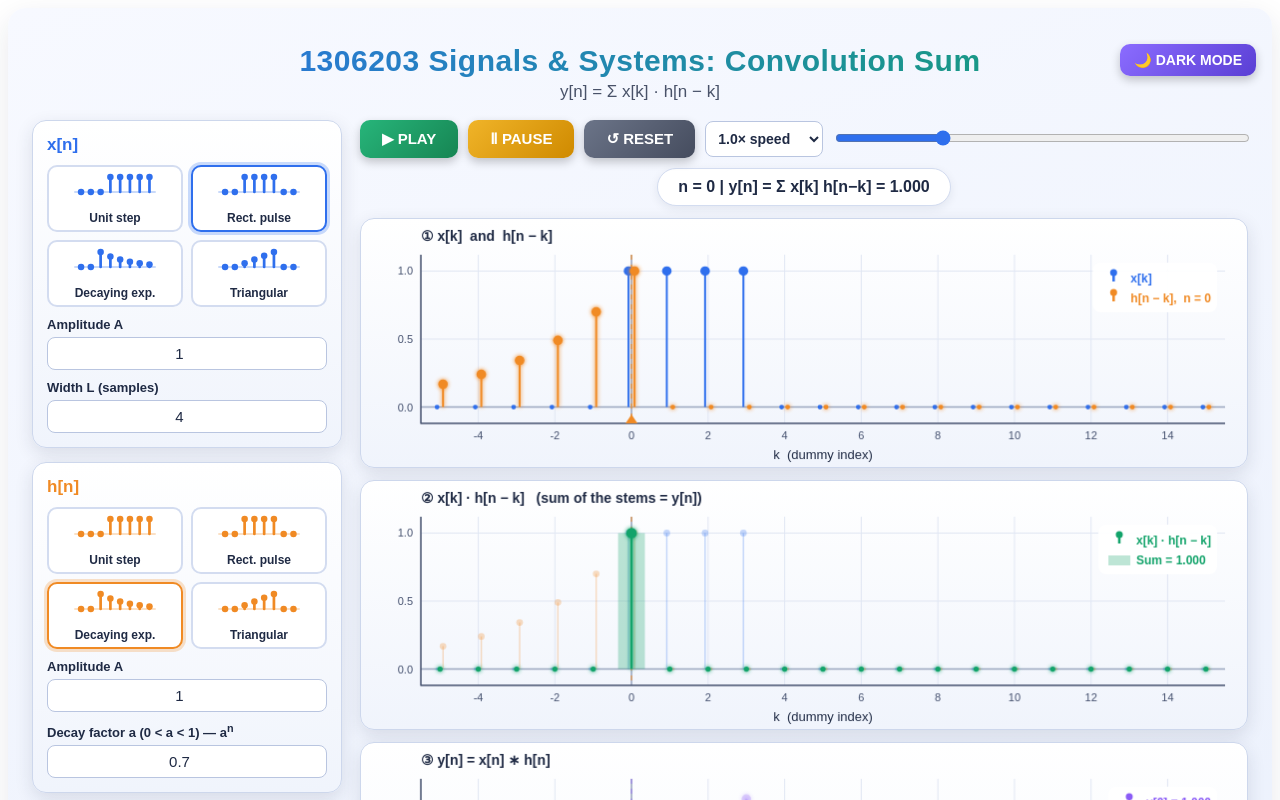
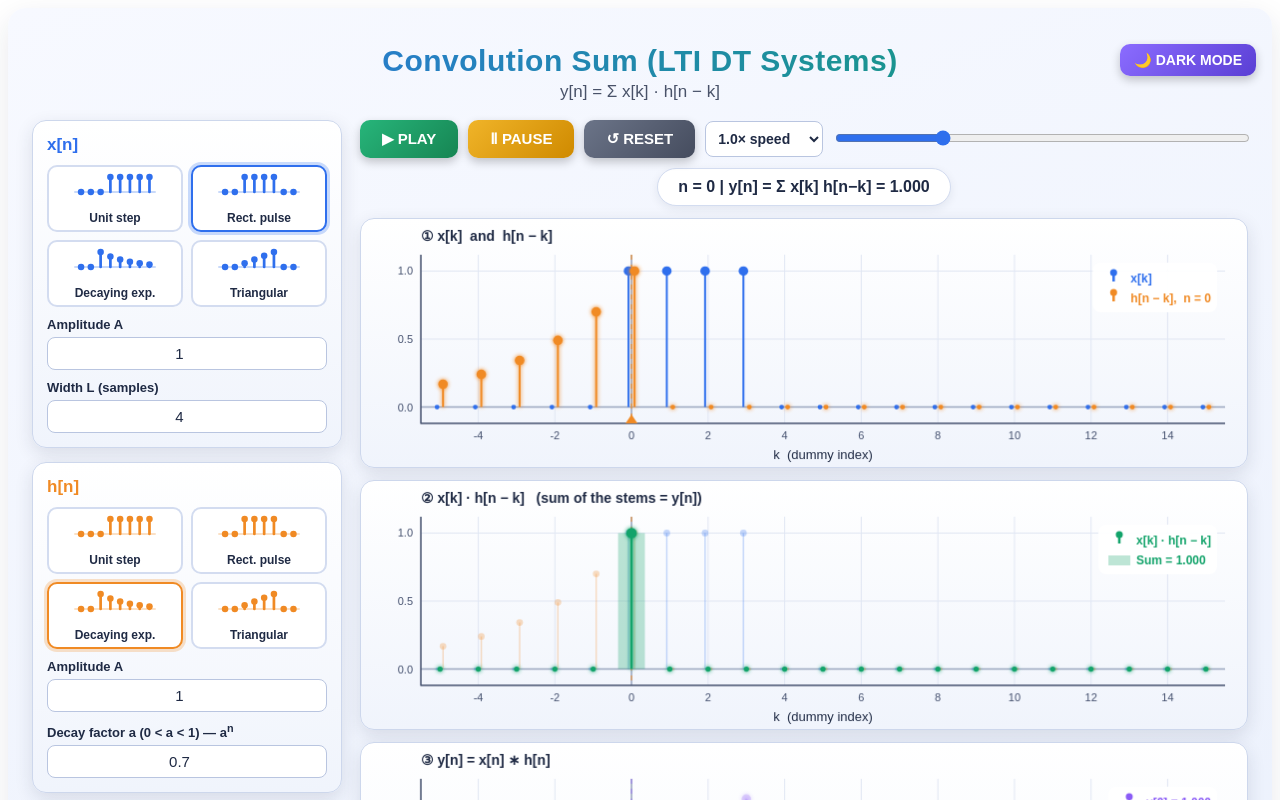
Before and after one commit to suparerkJt/1306203SS-Convolution, a plain HTML site: page apps/convolution-sum.html in a window 1280 px wide. Shown: the top 800 px of the page. Drawn offline with Linux system fonts and the light colour scheme.

Commit message:
Update convolution-sum.html

```diff
--- a/apps/convolution-sum.html
+++ b/apps/convolution-sum.html
@@ -3,7 +3,7 @@
 <head>
 <meta charset="utf-8">
 <meta name="viewport" content="width=device-width, initial-scale=1">
-<title>1306203 – Convolution Sum</title>
+<title>1306203 Signals & &amp; Systems | LTI Systems</title>
 <style>
 html,body{margin:0;padding:0;background:transparent;}
 body{padding:8px;}
@@ -285,7 +285,7 @@ body{padding:8px;}
 
 <button class="theme" id="theme">🌙 DARK MODE</button>
 
-<h2>1306203 Signals & Systems: Convolution Sum</h2>
+<h2>Convolution Sum (LTI DT Systems)</h2>
 <div class="subtitle">y[n] = Σ x[k] · h[n − k]</div>
 
 <div class="layout">
```
